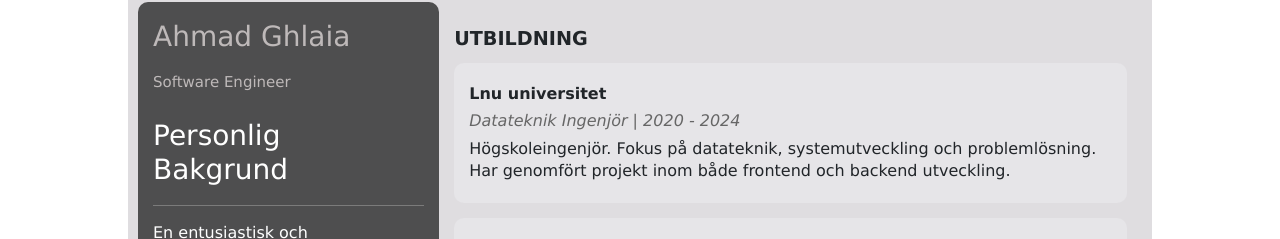
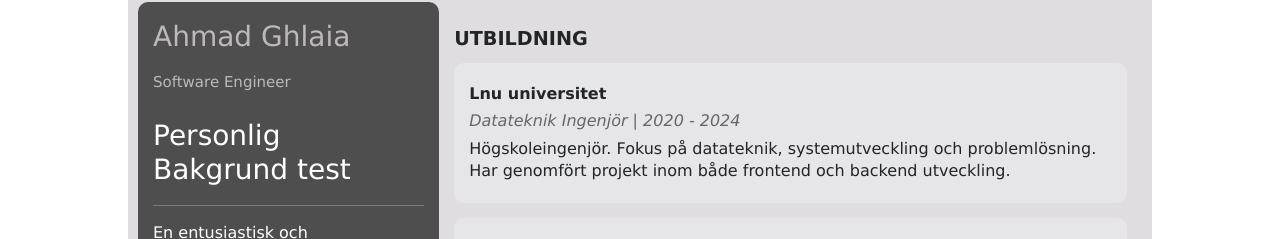
Before and after one commit to AhmadGhalia2/MyCv, a React (Create React App) app in the folder FrontEnd/: page / in a window 1280 px wide. Shown: the part 258-497 px from the top of the page. Built offline with nearby package versions, Linux system fonts and the light colour scheme; some icons are missing.

Commit message:
test changing

```diff
--- a/FrontEnd/src/pages/home/components/LeftAside.js
+++ b/FrontEnd/src/pages/home/components/LeftAside.js
@@ -13,7 +13,7 @@ export default function LeftAside() {
           </p>
         </div>
 
-        <h3>{language === "sv" ? "Personlig Bakgrund" : "Personal Background"}</h3>
+        <h3>{language === "sv" ? "Personlig Bakgrund test" : "Personal Background"}</h3>
         <hr />
         <p>
           {language === "sv"
```
